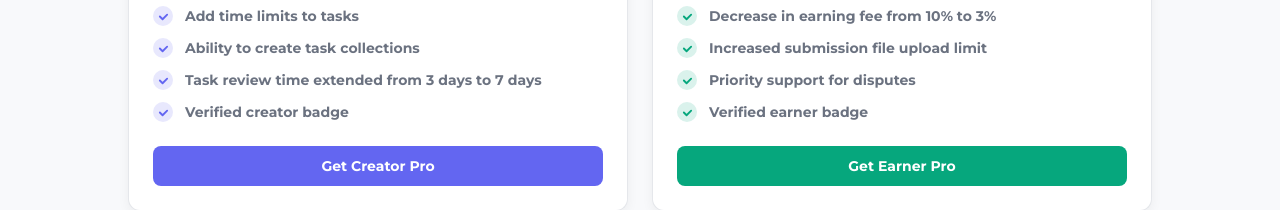
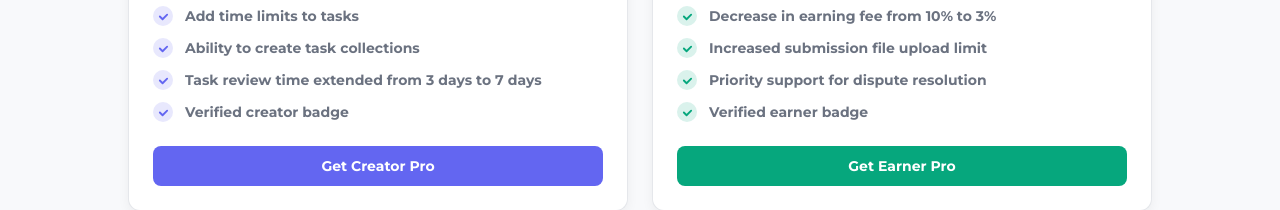
Before and after one commit to JG-JustGrinding/task-marketplace, a Next.js app: page /premium in a window 1280 px wide. Shown: the part 547-757 px from the top of the page. Built offline with nearby package versions, Linux system fonts and the light colour scheme; no server answers; the database is empty.

Commit message:
attempt to fix subscription route

```diff
--- a/src/app/api/stripe/webhook/route.ts
+++ b/src/app/api/stripe/webhook/route.ts
@@ -114,6 +114,7 @@ export async function POST(req: Request) {
     }
 
     if (
+      event.type === "customer.subscription.created" ||
       event.type === "customer.subscription.updated" ||
       event.type === "customer.subscription.deleted"
     ) {
--- a/src/components/PremiumClient.tsx
+++ b/src/components/PremiumClient.tsx
@@ -41,7 +41,7 @@ const plans: Array<{
       "Increase in max active task limit from 3 to 10",
       "Decrease in earning fee from 10% to 3%",
       "Increased submission file upload limit",
-      "Priority support for disputes",
+      "Priority support for dispute resolution",
       "Verified earner badge",
     ],
     cta: "Get Earner Pro",
@@ -72,7 +72,9 @@ export default function PremiumClient() {
           (res.status === 401
             ? "Please sign in to upgrade your account."
             : "There was a problem starting checkout. Please try again.");
-        setError(message);
+        //setError(message);
+        //setLoadingPlan(null);
+        window.location.href = "/login?redirect=/premium";
         return;
       }
 
@@ -80,6 +82,7 @@ export default function PremiumClient() {
 
       if (!url) {
         setError("No checkout URL was returned. Please try again.");
+        setLoadingPlan(null);
         return;
       }
 
```
